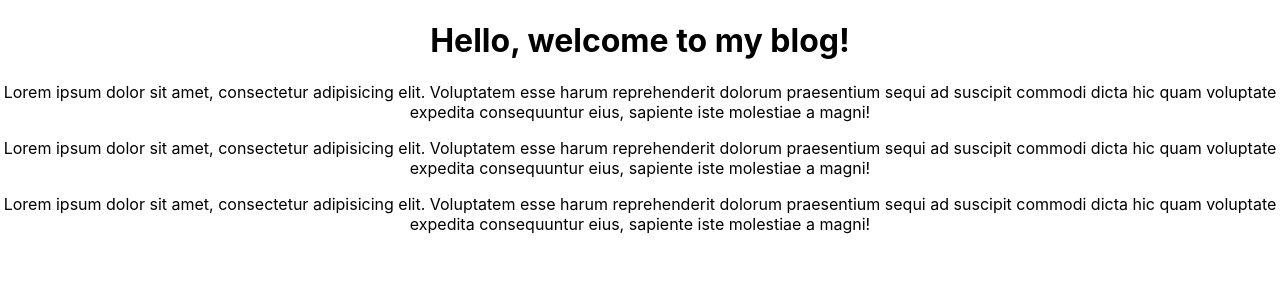
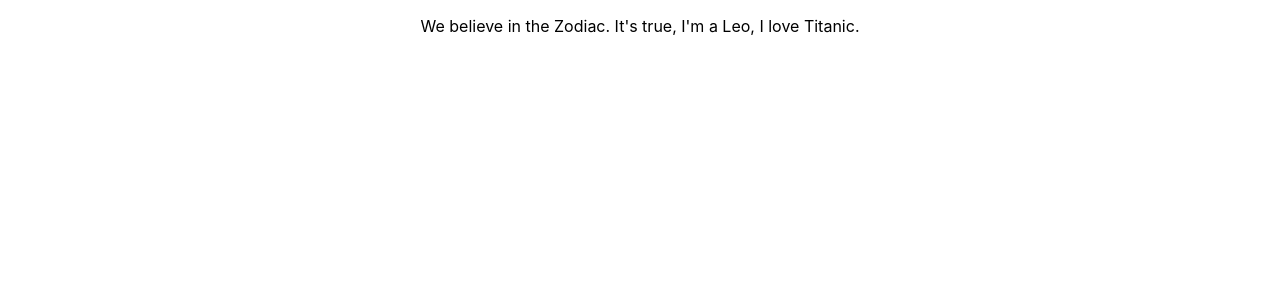
Before and after one commit to EmilNilsson12/fullstack-react-frontend, a React (Create React App) app: page /about in a window 1280 px wide. Shown: the top 300 px of the page. Built offline with nearby package versions, Linux system fonts and the light colour scheme.

Commit message:
Add react-router and a test route

```diff
--- a/package.json
+++ b/package.json
@@ -8,6 +8,7 @@
     "@testing-library/user-event": "^12.8.3",
     "react": "^17.0.2",
     "react-dom": "^17.0.2",
+    "react-router-dom": "^5.2.0",
     "react-scripts": "4.0.3",
     "web-vitals": "^1.1.2"
   },
--- a/src/App.js
+++ b/src/App.js
@@ -1,11 +1,16 @@
 import './App.css';
 import HomePage from './pages/HomePage';
+import About from './pages/About';
+import { BrowserRouter as Router, Route } from 'react-router-dom';
 
 function App() {
 	return (
-		<div className='App'>
-			<HomePage />
-		</div>
+		<Router>
+			<div className='App'>
+				<Route path='/' component={HomePage} exact />
+				<Route path='/about' component={About} />
+			</div>
+		</Router>
 	);
 }
 
--- /dev/null
+++ b/src/pages/About.js
@@ -0,0 +1,11 @@
+import React from 'react';
+
+const About = () => {
+	return (
+		<>
+			<p>We believe in the Zodiac. It's true, I'm a Leo, I love Titanic.</p>
+		</>
+	);
+};
+
+export default About;
```
Also changed, not shown: 1 other file (tests, documents, lock files or other folders).
